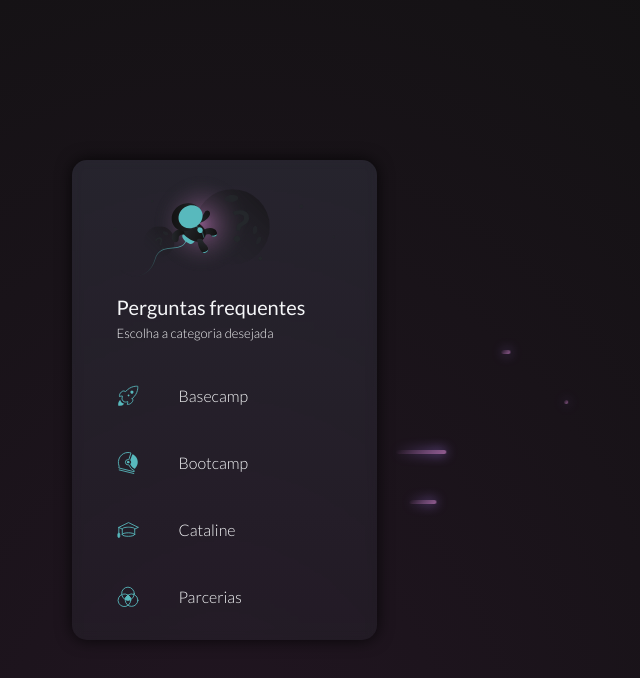
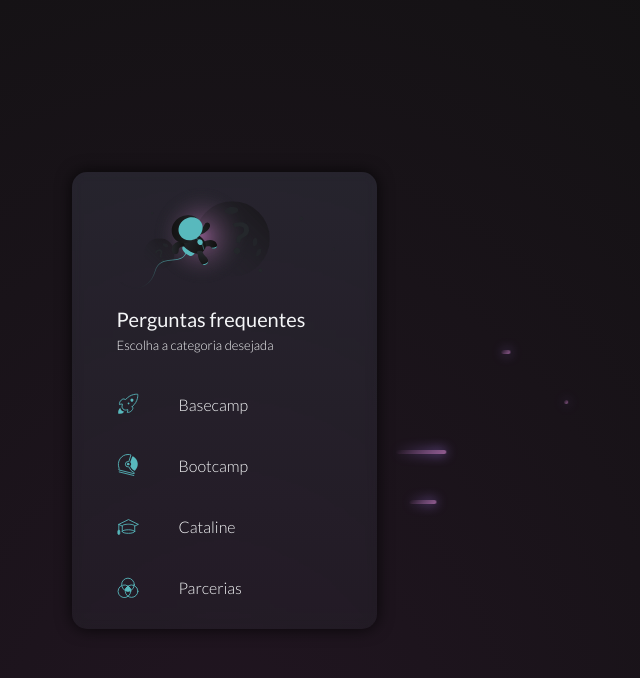
Before and after one commit to filipeveronezi/cataline-vuex-challange, a Vue app: page / in a window 1280 px wide. Shown: the top 678 px of the page, without its empty margins (416-1056 px from the left). Built offline with nearby package versions, Linux system fonts and the light colour scheme.

Commit message:
Card size

```diff
--- a/src/components/Card.vue
+++ b/src/components/Card.vue
@@ -15,10 +15,8 @@ export default {
 
 <style>
 #card {
-  height: 60%;
-  min-height: 457px;
-  width: 22%;
-  min-width: 305px;
+  height: 457px;
+  width: 305px;
   box-shadow: 0 0 1rem 0rem rgba(0, 0, 0, 0.75);
   border-radius: 15px;
   background: linear-gradient(180deg, #5d668134, #3f445226);
```
